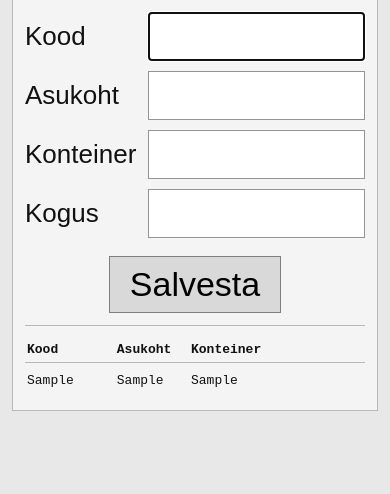
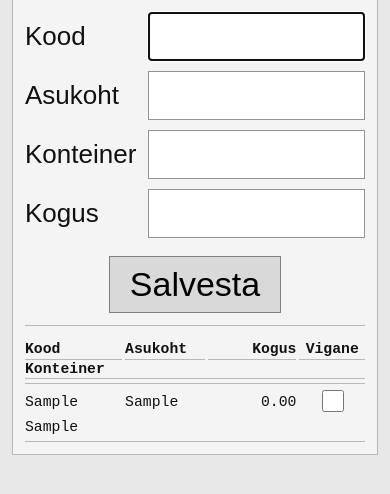
Before and after one commit to matikarmas-web/repos, a PHP site: page / in a window 390 px wide. Shown: the part 13-507 px from the top of the page. Run offline with PHP 8.4, Linux system fonts and the light colour scheme; tables that the repository leaves empty or names only in its code hold one stand-in row (values such as "Sample post").

Commit message:
Fit the inventory table on a narrow scanner screen
Below 620px, konteiner wraps onto its own line so kood, asukoht, kogus and the checkbox stay on screen. Wider layouts keep the single-line table.

Co-authored-by: matikarmas-web <matikarmas-web@users.noreply.github.com>

```diff
--- a/index.php
+++ b/index.php
@@ -258,13 +258,63 @@ if ($rowsResult) {
             button {
                 font-size: 34px;
             }
+            .viga-checkbox {
+                width: 22px;
+                height: 22px;
+            }
+        }
+        /* Zebra TC58 portree on umbes 360–430 CSS-pikslit lai.
+           Viis veergu ei mahu loetava suurusega, seega konteiner läheb teisele reale. */
+        @media (max-width: 620px) {
+            .table-wrap {
+                container-type: inline-size;
+                overflow-x: hidden;
+            }
             .inventory-table {
-                font-size: 13px;
+                display: block;
+                width: 100%;
+                max-width: 100%;
+                font-size: 15px;
             }
-            .viga-checkbox {
-                width: 20px;
-                height: 20px;
+            @supports (width: 1cqi) {
+                .inventory-table {
+                    font-size: min(18px, calc((100cqi - 14px) / 23));
+                }
             }
+            .inventory-table thead,
+            .inventory-table tbody {
+                display: block;
+                width: 100%;
+            }
+            .inventory-table tr {
+                display: grid;
+                grid-template-columns: minmax(0, 11ch) minmax(0, 9ch) minmax(0, 10ch) minmax(0, 7.4ch);
+                grid-template-areas:
+                    "kood asukoht kogus chk"
+                    "konteiner konteiner konteiner konteiner";
+                column-gap: 3px;
+                row-gap: 1px;
+                align-items: center;
+                justify-content: start;
+                border-bottom: 1px solid var(--border);
+                padding: 3px 0 4px;
+            }
+            .inventory-table th,
+            .inventory-table td {
+                min-width: 0;
+                padding: 0;
+                overflow: hidden;
+            }
+            .inventory-table th:nth-child(1),
+            .inventory-table td:nth-child(1) { grid-area: kood; }
+            .inventory-table th:nth-child(2),
+            .inventory-table td:nth-child(2) { grid-area: asukoht; }
+            .inventory-table th:nth-child(3),
+            .inventory-table td:nth-child(3) { grid-area: konteiner; }
+            .inventory-table th:nth-child(4),
+            .inventory-table td:nth-child(4) { grid-area: kogus; }
+            .inventory-table th:nth-child(5),
+            .inventory-table td:nth-child(5) { grid-area: chk; }
         }
         /* Kinnituse aken: checkboxi muudatus */
         .viga-confirm-backdrop {
@@ -480,6 +530,54 @@ if ($rowsResult) {
         });
     });
 })();
+
+(function () {
+    var wrap = document.querySelector('.table-wrap');
+    var table = document.querySelector('.inventory-table');
+    if (!wrap || !table || !window.matchMedia) {
+        return;
+    }
+    var narrow = window.matchMedia('(max-width: 620px)');
+    var probe = document.createElement('span');
+    probe.setAttribute('aria-hidden', 'true');
+    probe.textContent = '0000000000000000000000000000000000000';
+    probe.style.cssText = 'position:absolute;left:-9999px;top:0;white-space:nowrap;font-family:"Courier New",Courier,monospace;';
+    document.body.appendChild(probe);
+
+    function fitTable() {
+        if (!narrow.matches) {
+            table.style.fontSize = '';
+            return;
+        }
+        var available = wrap.clientWidth - 12;
+        probe.style.fontSize = '16px';
+        var widthAt16 = probe.getBoundingClientRect().width;
+        var size = 16;
+        if (widthAt16 > 0 && available > 0) {
+            size = 16 * (available / widthAt16);
+        }
+        if (size > 18) {
+            size = 18;
+        }
+        if (size < 12) {
+            size = 12;
+        }
+        table.style.fontSize = size.toFixed(2) + 'px';
+        var guard = 0;
+        while (guard < 14 && table.scrollWidth > wrap.clientWidth + 1) {
+            size -= 0.35;
+            table.style.fontSize = size.toFixed(2) + 'px';
+            guard += 1;
+        }
+    }
+
+    window.addEventListener('resize', fitTable);
+    window.addEventListener('orientationchange', fitTable);
+    if (document.fonts && document.fonts.ready) {
+        document.fonts.ready.then(fitTable);
+    }
+    fitTable();
+})();
 </script>
 </body>
 </html>
```
